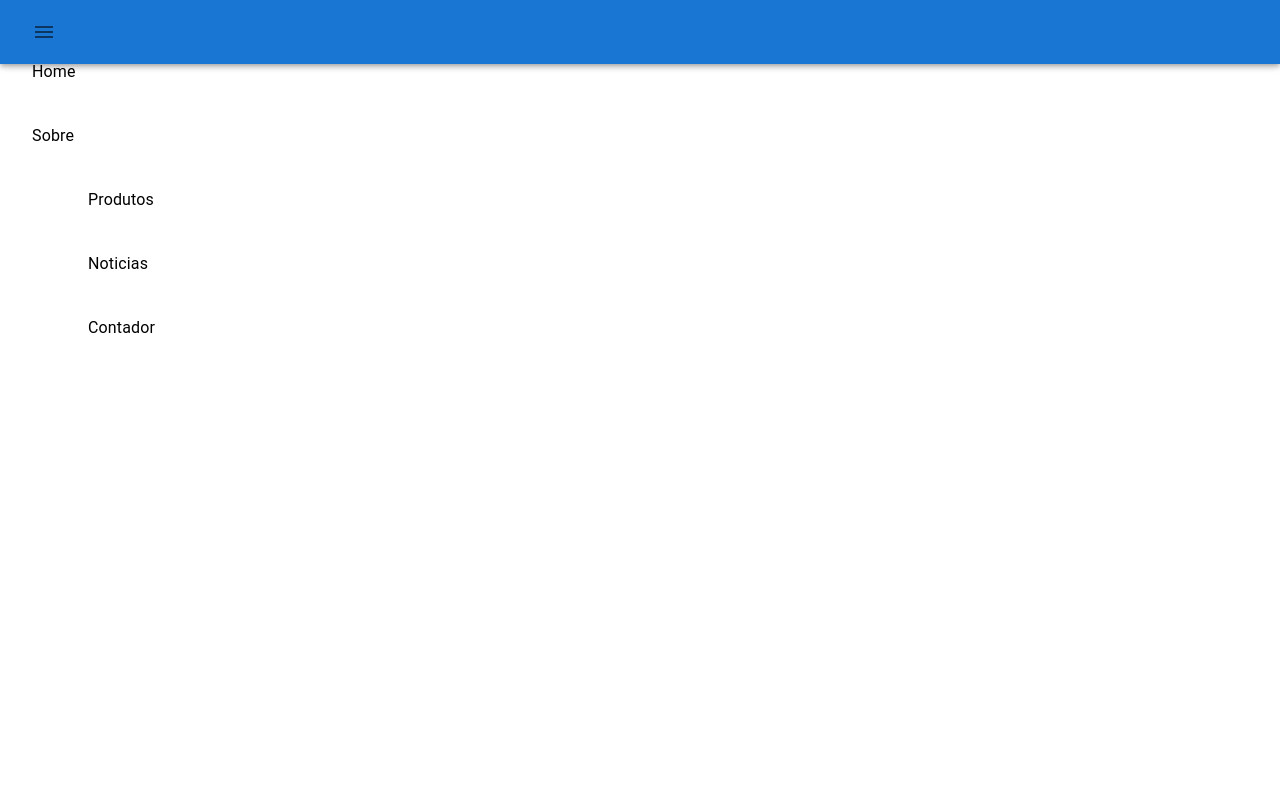
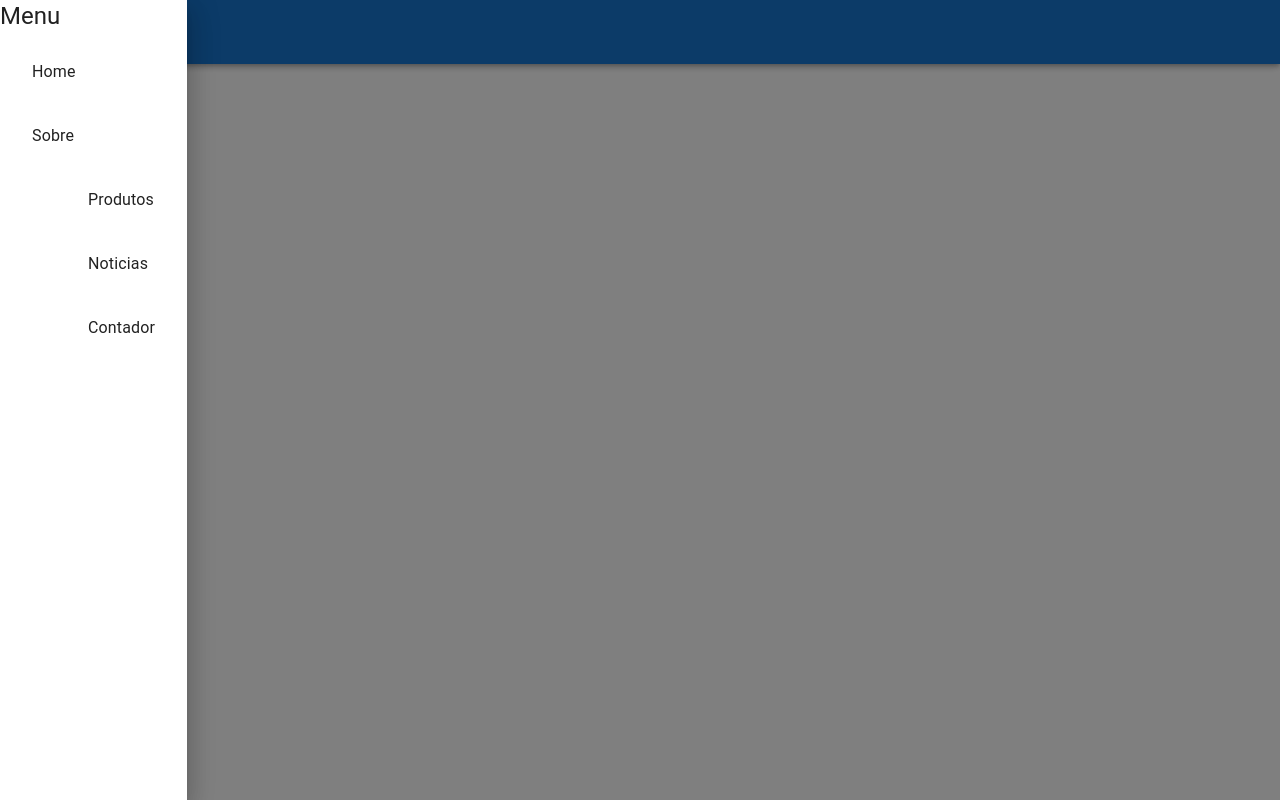
Before and after one commit to BugaroxD/react-app, a React (Create React App) app: page / in a window 1280 px wide. Both pictures are taken after a click on the button 44 px from the left and 32 px from the top of the page. Built offline with nearby package versions, Linux system fonts and the light colour scheme.

Commit message:
feat: Update PageLayout included Drawer open on click button

```diff
--- a/src/components/PageLayout.jsx
+++ b/src/components/PageLayout.jsx
@@ -1,5 +1,6 @@
 import {
   AppBar,
+  Drawer,
   IconButton,
   List,
   ListItem,
@@ -12,9 +13,10 @@ import {
 import { Box } from "@mui/system";
 import { Outlet } from "react-router-dom";
 import { Menu } from "@mui/icons-material";
+import { useState } from "react";
 
 export const PageLayout = () => {
-  const Drawer = () => {
+  const DrawerApp = () => {
     return (
       <Box>
         <Typography variant="h5">Menu</Typography>
@@ -59,22 +61,32 @@ export const PageLayout = () => {
   };
 
   const ContainerMenu = () => {
+    const [open, setOpen] = useState(false);
+    const dealWithMenu = () => {
+      setOpen(!open);
+    };
+
     return (
       <Box>
         <AppBar>
           <Toolbar>
-            <IconButton>
+            <IconButton onClick={dealWithMenu}>
               <Menu></Menu>
             </IconButton>
           </Toolbar>
         </AppBar>
+        <Box>
+          <Drawer open={open}>
+            <DrawerApp />
+          </Drawer>
+        </Box>
       </Box>
     );
   };
 
   return (
     <>
-      <Drawer />
+      <DrawerApp />
       <ContainerMenu />
       <Outlet />
     </>
```
